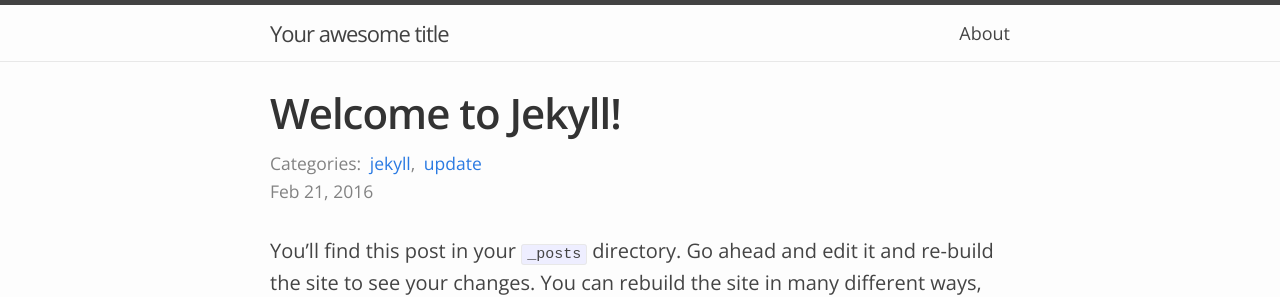
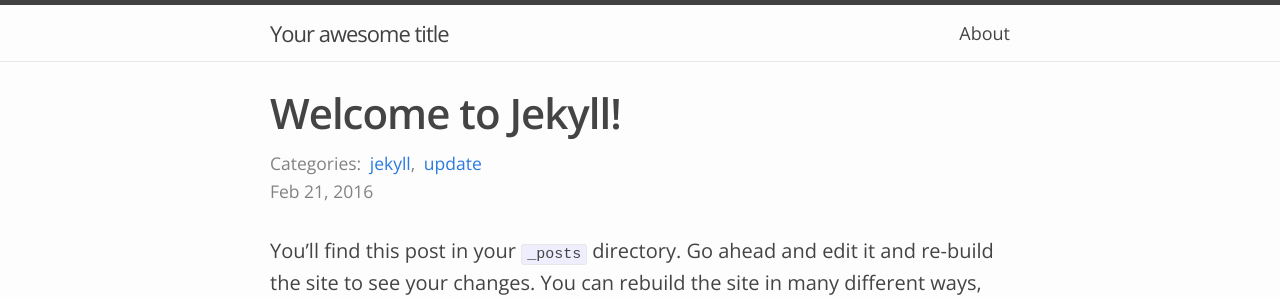
Before and after one commit to kuntoaji/dekyll, a Jekyll site: the page built from _posts/2016-02-21-welcome-to-jekyll.markdown, in a window 1280 px wide. Shown: the top 297 px of the page. Built offline with Jekyll 4.4.1, drawn with Linux system fonts in a browser that asks for light colours.

Commit message:
title use #444

```diff
--- a/_sass/_dekyll.scss
+++ b/_sass/_dekyll.scss
@@ -267,7 +267,7 @@
 }
 
 h1.post-title, h1 .post-link {
-  color: #333;
+  color: #444;
 }
 
 h1 .post-link {
```
